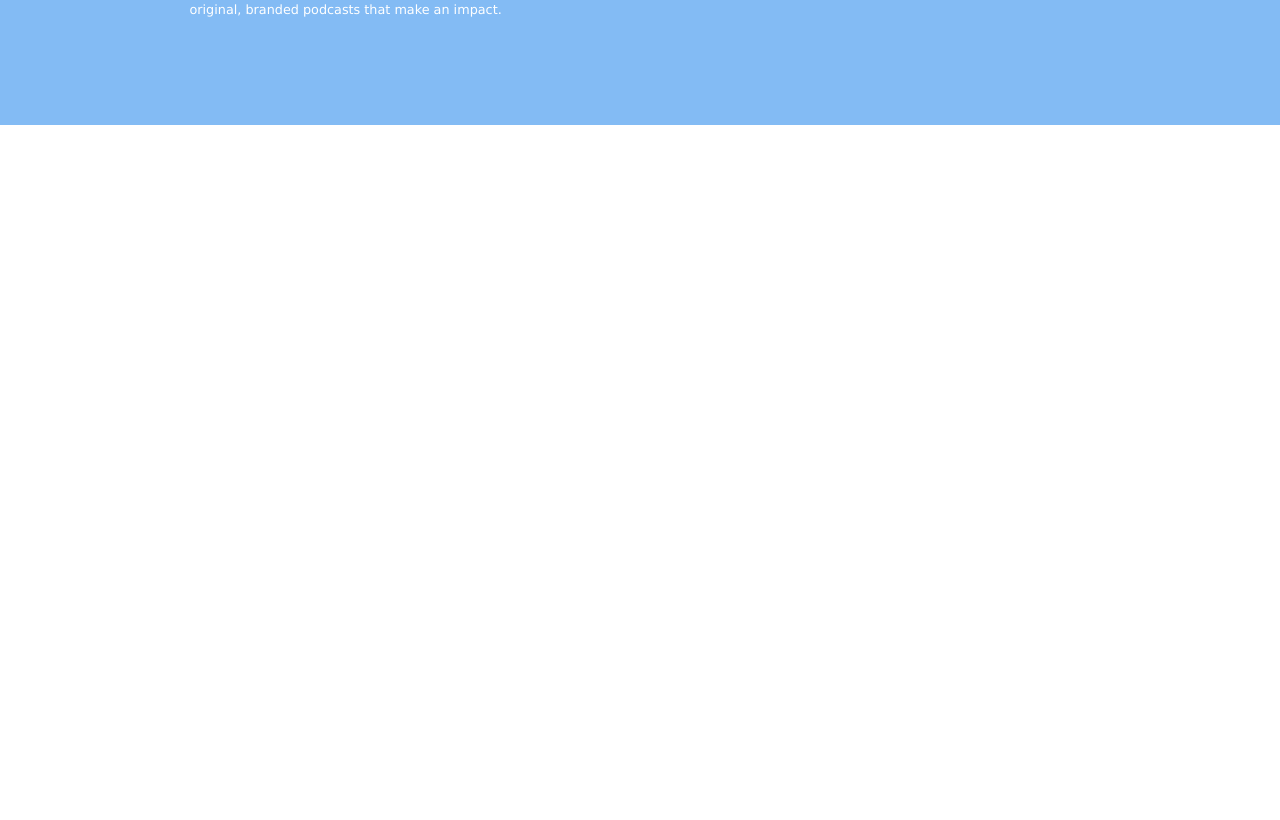
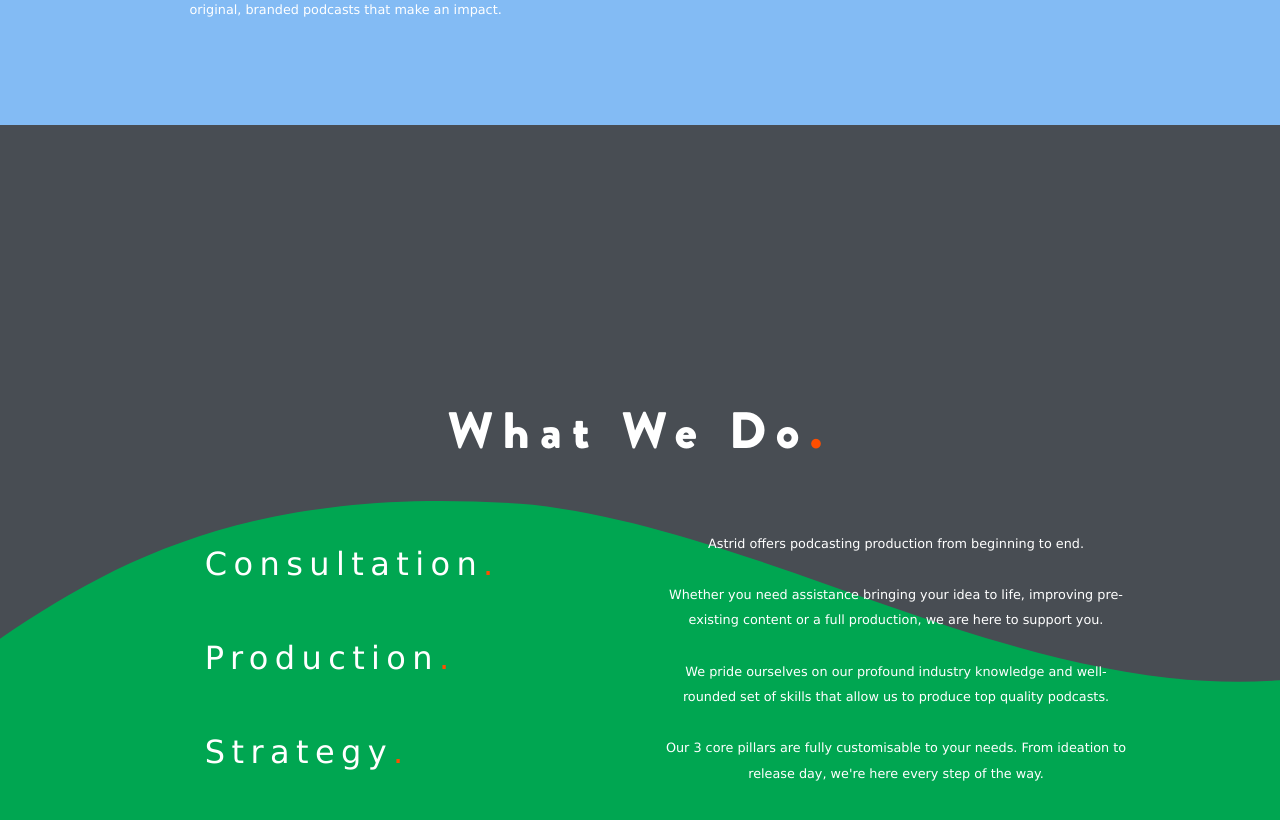
Before and after one commit to alexandertrout/astrid, a React (Create React App) app: page / in a window 1280 px wide. Shown: the part 1100-1920 px from the top of the page. Before the commit the page ends 1225 px from the top, so only its background shows below. Built offline with nearby package versions, Linux system fonts and the light colour scheme; what react-animations would draw is missing.

Commit message:
merged back to single page

```diff
--- a/src/App.css
+++ b/src/App.css
@@ -76,7 +76,6 @@ h1 {
 }
 
 .main-2 {
-  margin: 6vw 0 0vw 0;
   padding: 7vw 4vw;
   background-color:  #00A651;
   background-image: url(../src/images/AstridWaves-02.svg);
@@ -95,19 +94,19 @@ h1 {
   letter-spacing: 0.2em;
 }
 
+.main-text-2 {
+  padding: 10vw 0 0 0;
+  display: flex;
+  justify-content: center;
+  letter-spacing: 0.2em;
+}
+
 .main-text-text {
   color: white;
 }
-
 .main-text-stop-green {
   color: #00A651;
 }
 .main-text-stop-red {
   color: #FF4E00;
 }
-/* .main2 {
-  text-align: center;
-  height: 30vw;
-  background-color: #484D53;
-  color: white;
-} */
--- a/src/App.js
+++ b/src/App.js
@@ -14,11 +14,13 @@ function App() {
         <AstridLogo/>
         <MenuBar/>
       </section>
-      <Router>
+      <AboutUs/>
+      <WhatWeDo/>
+      {/* <Router>
         <AboutUs path="/"/>
         <WhatWeDo path="/what-we-do"/>
         <GetInTouch path="/get-in-touch"/>
-      </Router>
+      </Router> */}
     </div>
   );
 }
--- a/src/components/WhatWeDo.jsx
+++ b/src/components/WhatWeDo.jsx
@@ -2,40 +2,59 @@ import React, { Component } from 'react';
 import styled from 'styled-components';
 
 const WhatWeDoContainer = styled.div`
-  margin: 0 5vw;
+  margin: 0vw 8vw 0vw 12vw;
   text-align: center;
   color: white;
-  padding: 0vw 20vw;
   font-size: 1vw;
   line-height: 2vw;
   font-family: Verdana, sans-serif;
   font-style: normal;
+  display: grid;
+  grid-template-columns: 1fr 1fr;
 `
-const LineOne = styled.div`
-  margin: 0 5vw;
-  text-align: center;
+const TextContainer = styled.div`
+  display: flex;
+  flex-direction: column;
+  justify-content: space-around;
+`
+const InfoContainer = styled.div`
+  display: flex;
+  flex-direction: column;
+  justify-content: space-around;
+`
+const Text = styled.div`
+  display: flex;
+  text-align: left;
   color: white;
-  font-size: 3vw;
+  font-size: 2.5vw;
   font-family: Verdana, sans-serif;
   font-style: normal;
+  letter-spacing: 0.2em;
 `
 
 class WhatWeDo extends Component {
   render() {
     return (
       <main className="main-2">
-        <div className="main-text">
+        <div className="main-text-2">
          <p className="main-text-text">What We Do</p>
          <p className="main-text-stop-red">.</p>
         </div>
         <WhatWeDoContainer>
-          Consultation.
 
-          Production.
+          <TextContainer>
+            <Text><p>Consultation</p><p className="main-text-stop-red">.</p></Text>
+            <Text><p>Production</p><p className="main-text-stop-red">.</p></Text>
+            <Text><p>Strategy</p><p className="main-text-stop-red">.</p></Text>
+          </TextContainer>
 
-          Strategy.
+          <InfoContainer>
+            <p>Astrid offers podcasting production from beginning to end.</p>
+            <p>Whether you need assistance bringing your idea to life, improving pre-existing content or a full production, we are here to support you.</p>
+            <p>We pride ourselves on our profound industry knowledge and well-rounded set of skills that allow us to produce top quality podcasts.</p>
+            <p>Our 3 core pillars are fully customisable to your needs. From ideation to release day, we're here every step of the way.</p>
+          </InfoContainer>
 
-          <p>Astrid offers podcasting production from beginning to end. Whether you need assistance bringing your idea to life, improving pre-existing content or a full production, we are here to support you. We pride ourselves on our profound industry knowledge and well-rounded set of skills that allow us to produce top quality podcasts. Our 3 core pillars are fully customisable to your needs. From ideation to release day, we're here every step of the way.</p>
         </WhatWeDoContainer>
       </main>
     );
```
